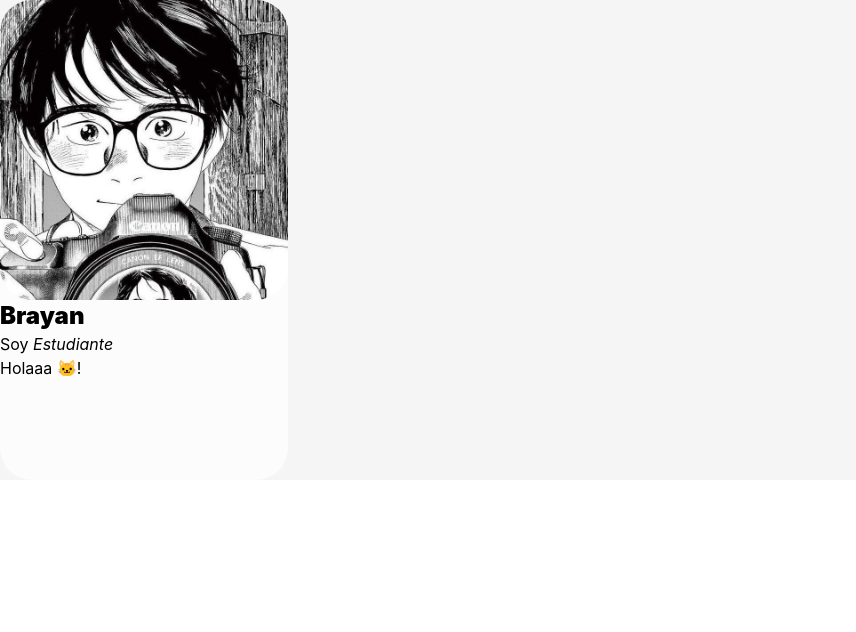
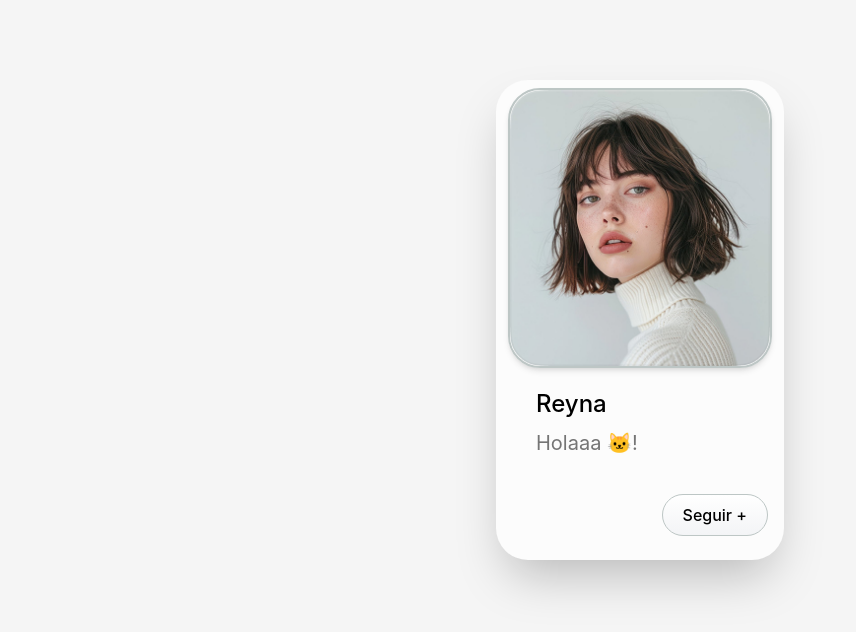
Before and after one commit to Mor4n/06-introduccion-a-react, a React (Vite) app in the folder 01-intro-react/practica-leccion/: page / in a window 1280 px wide. Shown: the top 632 px of the page, without its empty margins (0-856 px from the left). Built offline with nearby package versions, Linux system fonts and the light colour scheme.

Commit message:
Proyecto 01 - Añadido diseño de tarjeta en base a figma

```diff
--- a/01-intro-react/practica-leccion/index.html
+++ b/01-intro-react/practica-leccion/index.html
@@ -6,7 +6,7 @@
     <meta name="viewport" content="width=device-width, initial-scale=1.0" />
     <title>practica-leccion</title>
   </head>
-  <body>
+  <body   class="bg-[#F5F5F5]">
     <div id="root"></div>
     <script type="module" src="/src/main.tsx"></script>
   </body>
--- a/01-intro-react/practica-leccion/src/App.tsx
+++ b/01-intro-react/practica-leccion/src/App.tsx
@@ -1,16 +1,15 @@
 import { useState } from "react";
 import Card from "./components/Card";
-import pfp from "./assets/pfp.jpg"
+import pfp from "./assets/pfp.png"
 
 function App() {
 
 
   return (
-    <div className="bg-[#F5F5F5]">
+    <div className="flex justify-center">
 
       <Card
-        nombre={"Brayan"}
-        profesion={"Estudiante"}
+        nombre={"Reyna"}
         mensaje={"Holaaa 🐱!"}
         imagen={pfp}
 
--- a/01-intro-react/practica-leccion/src/components/Card.tsx
+++ b/01-intro-react/practica-leccion/src/components/Card.tsx
@@ -3,28 +3,31 @@
 
 type CardTypeProps = {
     nombre: string
-    profesion: string
     mensaje: string
     imagen: string
 
 }
 
-function Card( {nombre,profesion,mensaje,imagen}: CardTypeProps) {
+function Card( {nombre,mensaje,imagen}: CardTypeProps) {
 
 
 
   return (
-    <div className=" w-2xs h-120 bg-[#FCFCFC] rounded-4xl ">
+    <div className=" w-2xs h-120 bg-[#FCFCFC] mt-20 rounded-4xl flex flex-col items-center shadow-2xl">
 
-        <img src={imagen} alt="Imagen de perfil" className="rounded-4xl" />
+        <div className="p-2">
+          <img src={imagen} alt="Imagen de perfil" className=" rounded-4xl w-66 h-70 border-2 border-[#bdc6c5] shadow-md" />
+        </div>
 
-        <div>
-            <h2 className="font-black text-2xl">{nombre}</h2>
-            <h4>Soy <span className="italic">{profesion}</span></h4>
-            <p>{mensaje}</p>
-
+        <div className="flex flex-col self-start ml-10 mt-3">
+            <h2 className="text-2xl font-medium ">{nombre}</h2>
+            <h3 className="text-[#757575] text-[20px] mt-2">{mensaje}</h3>
 
         </div>
+
+        <button className="bg-linear-to-b from-white to-gray-100 mt-9 py-2 px-5 rounded-4xl border border-[#bdc6c5] cursor-pointer self-end mr-4 font-medium ">
+          Seguir +
+        </button>
 
     </div>
   )
```
Also changed, not shown: 01-intro-react/practica-leccion/src/assets/pfp.jpg (deleted), 01-intro-react/practica-leccion/src/assets/pfp.png (added).
